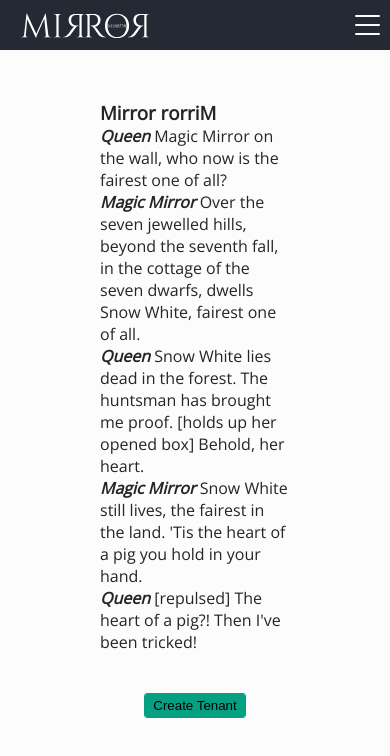
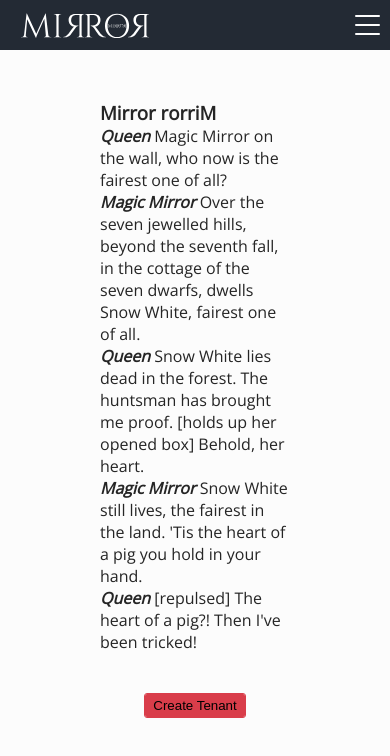
Before and after one commit to ioak-dev/mirror-deprecated, a React (Create React App) app: page /tenant#/home in a window 390 px wide. Shown: the top 756 px of the page. Built offline with nearby package versions, Linux system fonts and the light colour scheme.

Commit message:
View resolver view port implementation to support desktop and mobile layouts

```diff
--- a/src/components/Settings/style.scss
+++ b/src/components/Settings/style.scss
@@ -2,4 +2,18 @@
     // display: grid;
     // grid-template-columns: auto;
     // justify-content: center;
+
+    .file-upload {
+        background-color: var(--color-body-dim);
+        padding: 6px 12px;
+        cursor: pointer;
+        input {
+            display: none;
+        }
+        .material-icons {
+          vertical-align: middle;
+          margin-right: 5px;
+          font-size: 2em;
+        }
+    }
 }
--- a/src/index.scss
+++ b/src/index.scss
@@ -40,10 +40,11 @@ code {
   --color-body-dim: #E6E6E6;
   --color-body-invert: #252525;
   --color-body-invert-dim: #6E6E6E;
-  --color-primary: #05a081;
-  --color-primary-alt: #1BA88C;
-  --color-secondary: #FC9F5B;
-  --color-secondary-alt: #FCA769;
+  --color-primary: #D93D4A;
+  --color-primary-alt: #D93D4A;
+  --color-secondary: #D9AB23;
+  --color-secondary-alt: #D9AB23;
+  --color-secondary-trans: rgba(217, 171, 35, 0.2);
   --color-dark: #232a34;
   --color-dark-alt: #373D46;
   --color-light: white;
@@ -54,6 +55,12 @@ code {
   --color-warning: #49A078;
   --color-failure: #8C030E;
   --color-failure-dim: #DDB8B8;
+
+  --color-sidebar-header: #E6E6E6;
+  --color-sidebar-header-active: var(--color-secondary-trans);
+  --color-sidebar-element: var(--color-body);
+  --color-sidebar-fg-hover: rgba(0, 0, 0, 1);
+  --color-sidebar-fg: rgba(0, 0, 0, 0.7);
 
   --color-nav: #232a34;
   --color-nav-shadow: rgba(252,252,252,.15);
```
